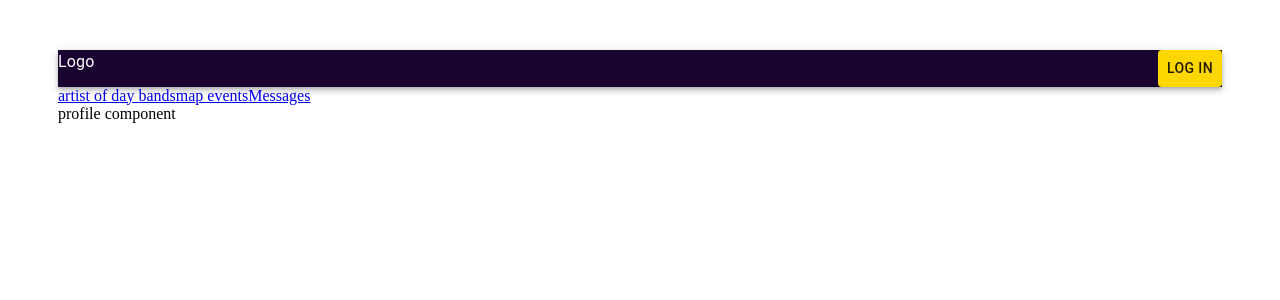
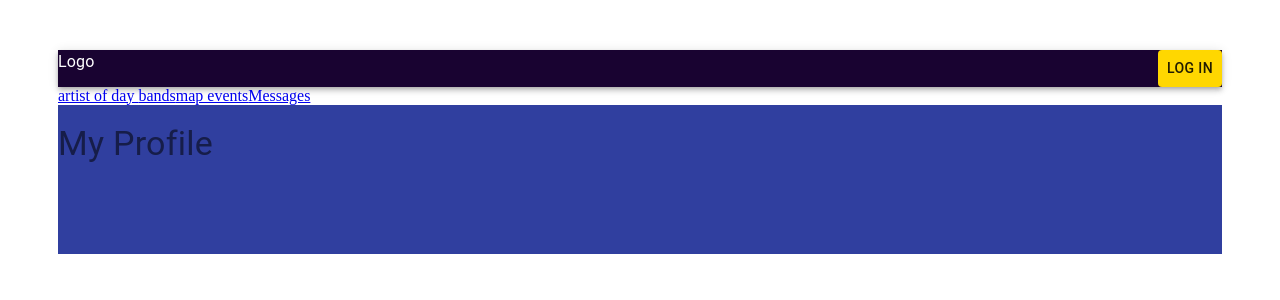
Before and after one commit to l1llyp/Krewesic, a React app: page /profile in a window 1280 px wide. Shown: the top 300 px of the page. Built offline with nearby package versions, Linux system fonts and the light colour scheme; no server answers; the HTML template or start-up script is replaced by a standard one.

Commit message:
incorporated base profile creation info into user profile/renders info based on user type

```diff
--- a/client/src/components/App.jsx
+++ b/client/src/components/App.jsx
@@ -24,12 +24,18 @@ const AppStyles = styled.div`
 `;
 
 const App = (props) => {
-
+  const [ artistBio, setMyBio ] = useState('');
+  const [ artistName, setMyName ] = useState('');
+  const [ myGenre, setMyGenre ] = useState('');
+  const [ favArtist, setArtist ] = useState('');
+  const [ favGenre, setGenre ] = useState('');
+  const [ bio, setBio ] = useState();
+  const [ city, setCity ] = useState('');
   const [name, setName] = useState('');
   const [picture, setPicture] = useState('');
   const [type, setType] = useState('');
   const [loggedIn, setLoggedIn] = useState(false);
-  const value = {name, setName, picture, setPicture, type, setType, loggedIn, setLoggedIn};
+  const value = {name, setName, picture, setPicture, type, setType, loggedIn, setLoggedIn, city, setCity, bio, setBio, favArtist, setArtist, favGenre, setGenre, artistBio, setMyBio, artistName, setMyName };
 
   return (
     <AppStyles>
--- a/client/src/components/Contexts/GlobalContext.jsx
+++ b/client/src/components/Contexts/GlobalContext.jsx
@@ -4,6 +4,12 @@ const GlobalContext = React.createContext({
   name: '',
   type: '',
   bio: '',
+  city: '',
+  artistName: '',
+  favGenre: '',
+  myGenre: '',
+  artistBio: '',
+  favArtist: '',
 });
 
 export default GlobalContext;
--- a/client/src/components/Profile/FormListener.jsx
+++ b/client/src/components/Profile/FormListener.jsx
@@ -14,7 +14,7 @@ const FormListener = () => {
   const [ favArtist, setArtist ] = useState('');
   const [ favGenre, setGenre ] = useState('');
   const [ city, setCity ] = useState('');
-  const [data, setData] = useState(null);
+  const [ data, setData ] = useState(null);
 
 
   const handleSubmit = () => {
--- a/client/src/components/Profile/Profile.jsx
+++ b/client/src/components/Profile/Profile.jsx
@@ -3,13 +3,16 @@ import GlobalContext from '../Contexts/GlobalContext.jsx';
 import axios from 'axios';
 import 'core-js/stable';
 import 'regenerator-runtime/runtime';
+import Box from '@material-ui/core/Box';
+import Typography from '@material-ui/core/Typography';
+import FormArtist from './FormArtist.jsx';
+import FormListener from './FormListener.jsx';
 
-
-const Profile = (props) => {
+const Profile = () => {
 
 
 
-  const {name, setName, picture, setPicture, type, setType} = useContext(GlobalContext);
+  const {name, setName, picture, setPicture, type, setType, city, setCity, bio, setBio, favArtist, setArtist, favGenre, setGenre, artistBio, setMyBio, artistName, setMyName, myGenre, setMyGenre } = useContext(GlobalContext);
 
   useEffect(async()=>{
     const {data} = await axios.get('/form/user');
@@ -17,13 +20,64 @@ const Profile = (props) => {
     setName(data.name);
     setPicture(data.picture);
     setType(data.type);
+    setCity(data.city);
+    setBio(data.bio);
+    setArtist(data.favArtist);
+    setGenre(data.favGenre);
+    setMyBio(data.artistBio);
+    setMyName(data.artistName);
     console.log('picture', picture);
   }, []);
 
   return (
-    <div>
-      profile component {type}
-    </div>
+    <Box
+      bgcolor="primary.dark"
+      display="flex"
+      flexDirection="column"
+      alignItems="stretch"
+    >
+      <br/>
+      <Box>
+        <Typography
+          align='left'
+          color='textSecondary'
+          variant='h4'
+        >
+          My Profile
+        </Typography>
+        <br/>
+      </Box>
+      <Typography
+        align='center'
+        variant='h4'
+      >
+        { artistName || name }
+      </Typography>
+      <br/>
+      <Box
+        align='center'
+      >
+        { bio || artistBio }
+      </Box>
+      <br/>
+      <Box
+        align='center'
+      >
+        { city }
+      </Box>
+      <br/>
+      <Box
+        align='center'
+      >
+        { favGenre || myGenre }
+      </Box>
+      <br/>
+      <Box
+        align='center'
+      >
+        { favArtist || null }
+      </Box>
+    </Box>
   );
 };
 
```
